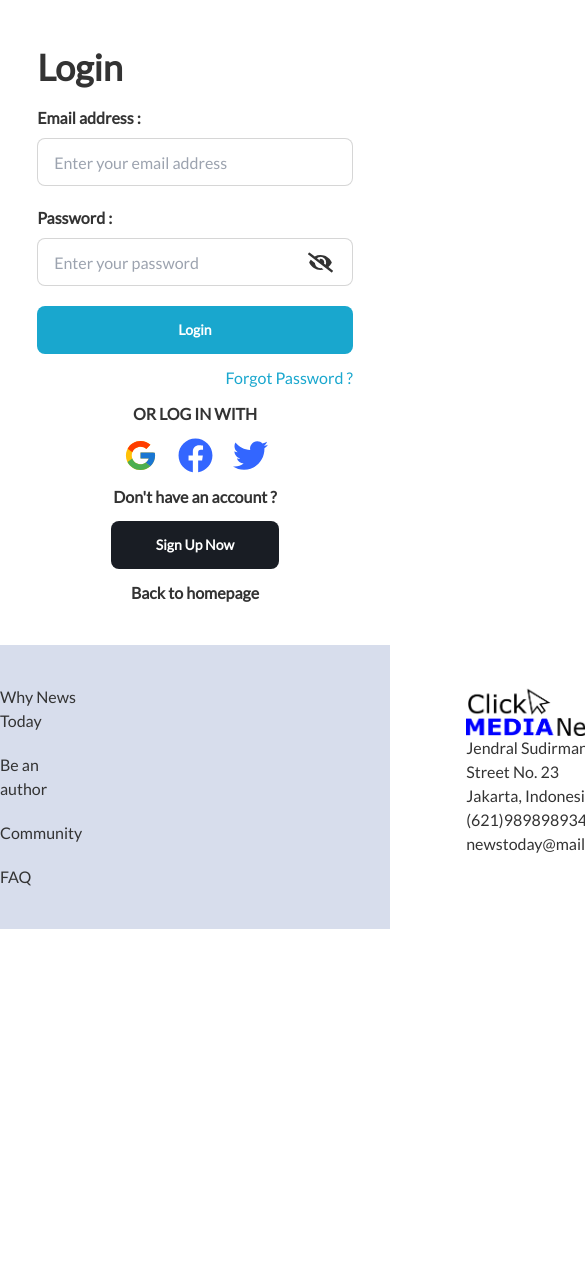
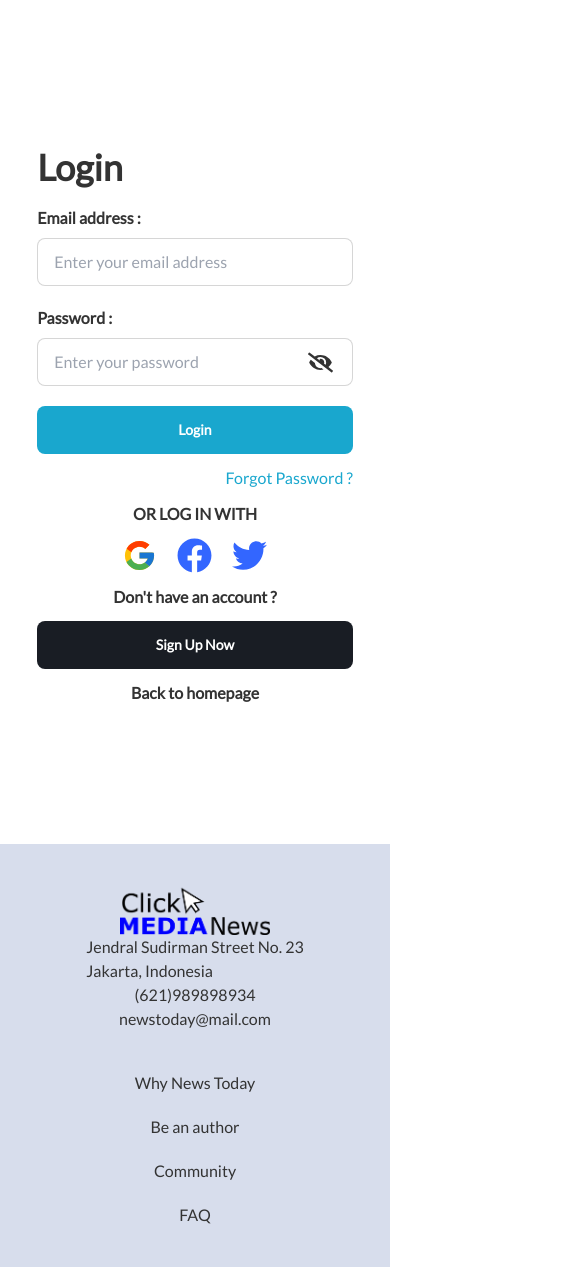
Before and after one commit to hendris27/clickmedianews-frontend, a React (Vite) app: page /signin in a window 390 px wide. Shown: the top 1267 px of the page, 585 px wide, since content can reach past the window. Before the commit the page ends 929 px from the top, so only its background shows below. Built offline with nearby package versions, Linux system fonts and the light colour scheme.

Commit message:
fix: responsive

```diff
--- a/src/components/Footers.jsx
+++ b/src/components/Footers.jsx
@@ -4,14 +4,14 @@ const Footers = () => {
   return (
     <>
       <div className="bg-secondary">
-        <div className="flex justify-around gap-96 py-10">
-          <div className="flex flex-col gap-5">
+        <div className="flex flex-col-reverse gap-10 md:flex-row py-10">
+          <div className="flex justify-center text-left items-center w-full flex-col gap-5">
             <div>Why News Today</div>
             <div>Be an author</div>
             <div>Community</div>
             <div>FAQ</div>
           </div>
-          <div className="flex flex-col font-medium">
+          <div className="flex justify-center text-left items-center w-full flex-col font-medium">
             <div className="font-bold w-[150px] flex justify-center items-center">
               <img src={logoBrand} alt="logo_footers" />
             </div>
--- a/src/pages/users/Home.jsx
+++ b/src/pages/users/Home.jsx
@@ -1,7 +1,7 @@
 import Header from '../../components/Headers';
 import Footer from '../../components/Footers';
 import ScrollToTop from '../../components/ScrollToTop';
-import banner from '../../assets/img/picture_main_content.png';
+import banner from '../../assets/img/picture_main.jpg';
 import videoImg from '../../assets/img/Video.png';
 import image from '../../assets/img/Image.png';
 import card from '../../assets/img/Card.png';
@@ -210,7 +210,8 @@ const Home = () => {
             </div>
           </div>
           <div className="bg-[#D7DDEC] pl-[155px] pt-[135px] pb-[175px]">
-            <div className="flex gap-16">
+            <div className="flex justify-center w-full ">
+              <div className="flex gap-32">
                 <div className="flex flex-col gap-8">
                   <div className="flex flex-col gap-4">
                     <div className="font-bold text-[36px] leading-[56px]  ">
@@ -226,6 +227,7 @@ const Home = () => {
                 </div>
                 <div>
                   <img src={videoImg} alt="picture" />
+                </div>
               </div>
             </div>
           </div>
--- a/src/pages/users/auth/SignIn.jsx
+++ b/src/pages/users/auth/SignIn.jsx
@@ -56,10 +56,10 @@ function SignIn() {
 
   return (
     <Fragment>
-      <div className="flex w-full h-full">
+      <div className="flex w-full h-screen">
         <div className="hidden md:flex flex-1 bg-[url('/src/assets/img/picture_login.png')] bg-cover bg-bottom bg-no-repeat"></div>
-        <div className="flex flex-col flex-1 bg-white gap-10 pt-10 pb-10 md:h-full">
-          <div className="flex items-center flex-col justify-center gap-3">
+        <div className="flex flex-col justify-center items-center flex-1 bg-white gap-10 pt-10 pb-10 md:h-full">
+          <div className="flex items-center max-w-xs flex-col justify-center gap-3">
             <Formik
               initialValues={{ email: '', password: '', phoneNumber: '' }}
               onSubmit={doSignIn}
@@ -145,7 +145,7 @@ function SignIn() {
                 );
               }}
             </Formik>
-            <div className="flex flex-col items-center gap-3 w-[43%]">
+            <div className="flex flex-col items-center gap-3 w-full">
               <p className="uppercase font-bold">Or log in with</p>
               <div className="flex gap-5">
                 <div>
--- a/src/pages/users/auth/SignUp.jsx
+++ b/src/pages/users/auth/SignUp.jsx
@@ -54,10 +54,10 @@ function SignUp() {
 
   return (
     <Fragment>
-      <div className="flex w-full h-full">
+      <div className="flex w-full h-screen">
         <div className="hidden md:flex flex-1 bg-[url('/src/assets/img/picture_login.png')] bg-cover bg-bottom bg-no-repeat"></div>
-        <div className="flex flex-col flex-1 bg-white gap-10 pt-10 pb-10 md:h-full">
-          <div className="flex items-center flex-col justify-center gap-3">
+        <div className="flex flex-col flex-1 justify-center items-center bg-white gap-10 pt-10 pb-10 md:h-full">
+          <div className="flex items-center max-w-xs flex-col justify-center gap-3">
             <Formik
               initialValues={{ email: '', password: '', phoneNumber: '' }}
               onSubmit={doSignUp}
@@ -160,7 +160,7 @@ function SignUp() {
                 );
               }}
             </Formik>
-            <div className="flex flex-col items-center gap-3 w-[43%]">
+            <div className="flex flex-col items-center gap-3 w-full">
               <p className="uppercase font-bold">Or sign up with</p>
               <div className="flex gap-5">
                 <div>
```
Lines whose indentation alone changed are shown as unchanged.
